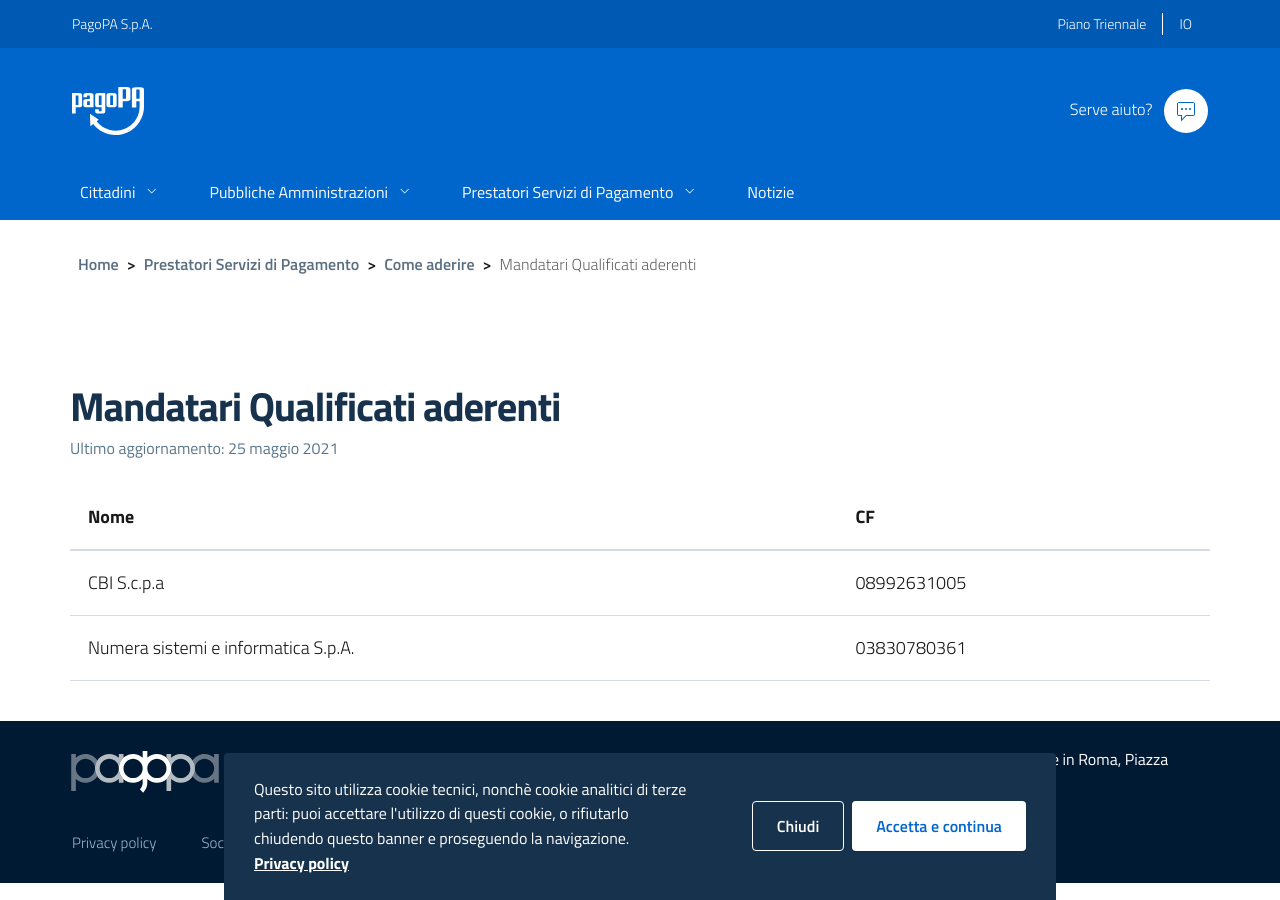
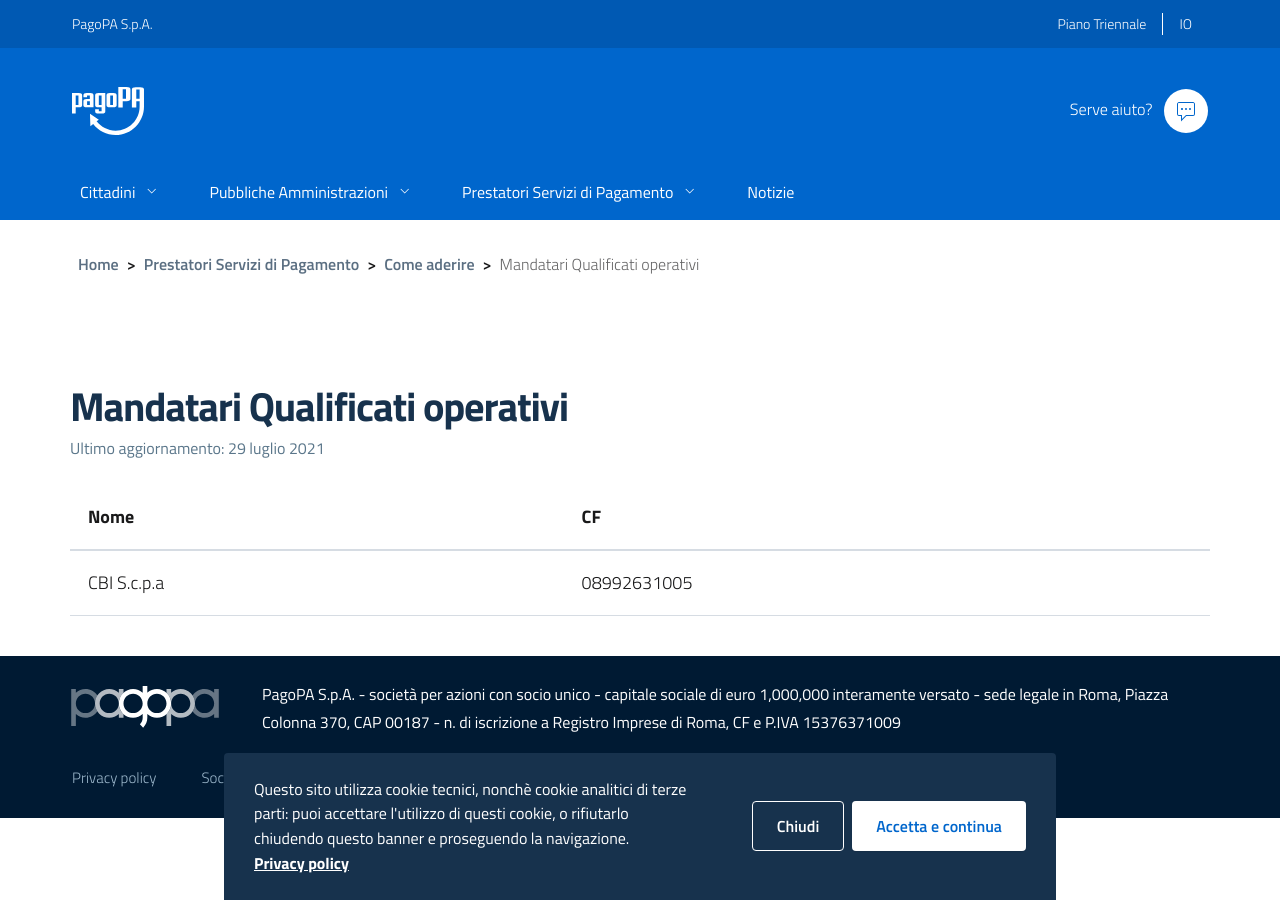
Before and after one commit to pagopa/site-pagopa.gov.it, a Jekyll site: the page built from it/prestatori-servizi-di-pagamento/mandatari-elenco.md, in a window 1280 px wide. Built offline with Jekyll 4.4.1, drawn with Linux system fonts in a browser that asks for light colours.

Commit message:
Fix vari
- refuso in 'obbligatorietà'
- correzioni contenuti in varie pagine
- aggiornato elenco mandatari
- rinominata pagina mandatari
- aggiunto T&C Tari/Tefa

```diff
--- a/_data/mandatari.yml
+++ b/_data/mandatari.yml
@@ -1,6 +1,4 @@
-update: 25 maggio 2021
+update: 29 luglio 2021
 items:
   - Denominazione: CBI S.c.p.a
     CF: 08992631005
-  - Denominazione: Numera sistemi e informatica S.p.A.
-    CF: 03830780361
--- a/_data/pa-documentazione.yml
+++ b/_data/pa-documentazione.yml
@@ -47,3 +47,8 @@
     -
       label: Asset grafici
       url: "https://github.com/italia/lg-pagopa-docs/blob/master/documentazione_tecnica_collegata/materiale_sviluppatori/avviso-pagopa-assets.zip"
+- title: "Portale TARI/TEFA"
+  docs:
+    -
+      label: "Portale TARI/TEFA - Termini e Condizioni"
+      url: "https://www.pagopa.gov.it/it/pubbliche-amministrazioni/portale-TARI-TEFA_Termini-e-Condizioni-v1.0.pdf"
--- a/it/prestatori-servizi-di-pagamento/mandatari-elenco.md
+++ b/it/prestatori-servizi-di-pagamento/mandatari-elenco.md
@@ -1,6 +1,6 @@
 ---
 layout: page
-title: Mandatari Qualificati aderenti
+title: Mandatari Qualificati operativi
 lang: it
 ref: prestatori-servizi-di-pagamento-mandatari
 child_of_ref: prestatori-servizi-di-pagamento-come-aderire
```
Also changed, not shown: it/prestatori-servizi-di-pagamento/vantaggi.md (+1 -1 lines), it/pubbliche-amministrazioni/obbligatorieta.md (+1 -1 lines), it/pubbliche-amministrazioni/vantaggi.md (+3 -3 lines), 1 other file.
